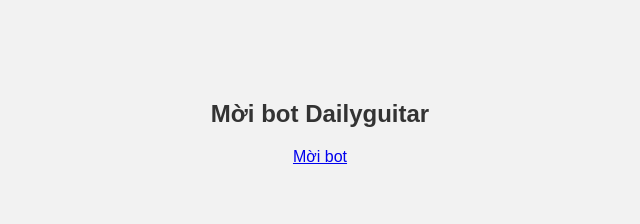
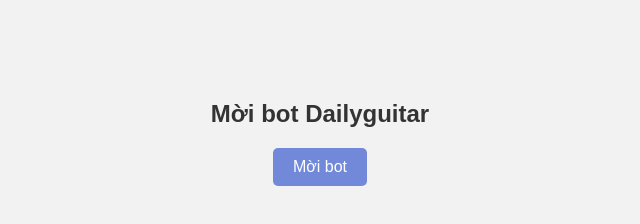
Before and after one commit to Dongdarealest/Dailyguitar, a plain HTML site: page index.html in a window 1280 px wide. Shown: the whole page, without its empty margins (320-960 px from the left). Drawn offline with Linux system fonts and the light colour scheme.

Commit message:
Update index.html

```diff
--- a/index.html
+++ b/index.html
@@ -7,6 +7,6 @@
 </head>
 <body>
     <h1>Mời bot Dailyguitar</h1>
-    <a href="https://discord.com/api/oauth2/authorize?client_id=1115878285864341526&permissions=8&scope=bot">Mời bot</a>
+    <a class="invite-button"  href="https://discord.com/api/oauth2/authorize?client_id=1115878285864341526&permissions=8&scope=bot">Mời bot</a>
 </body>
 </html>
```
